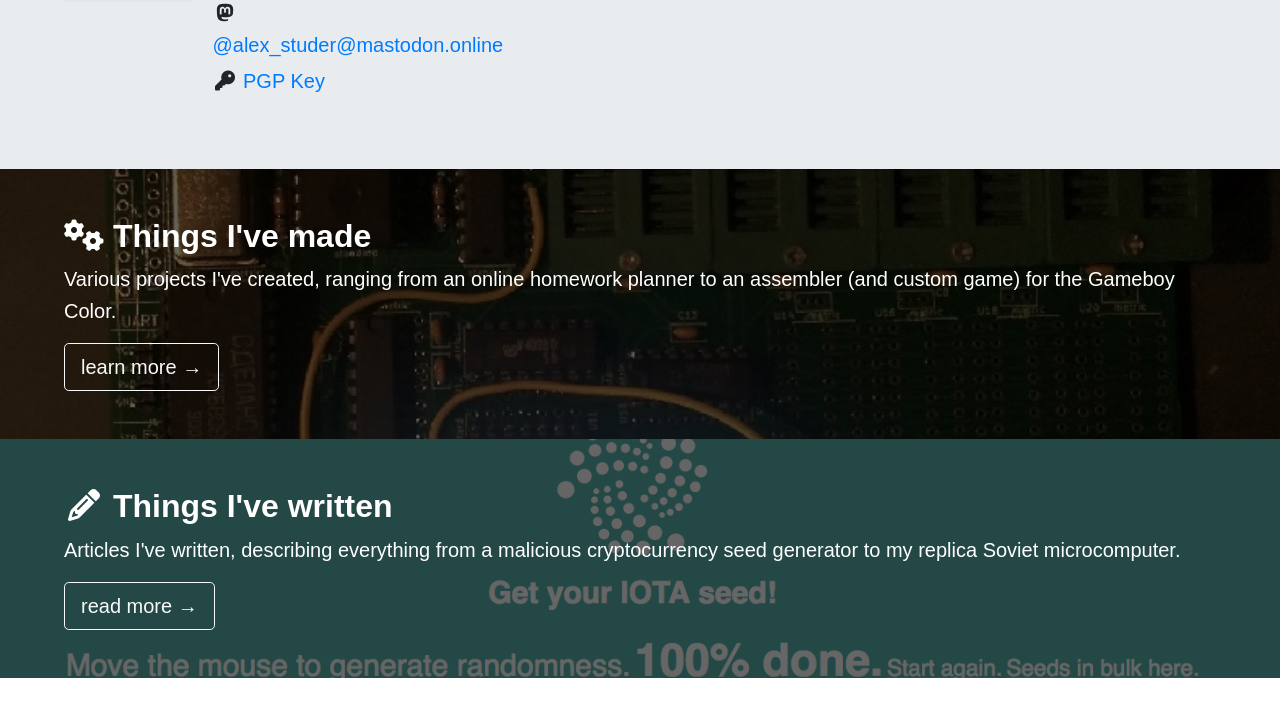
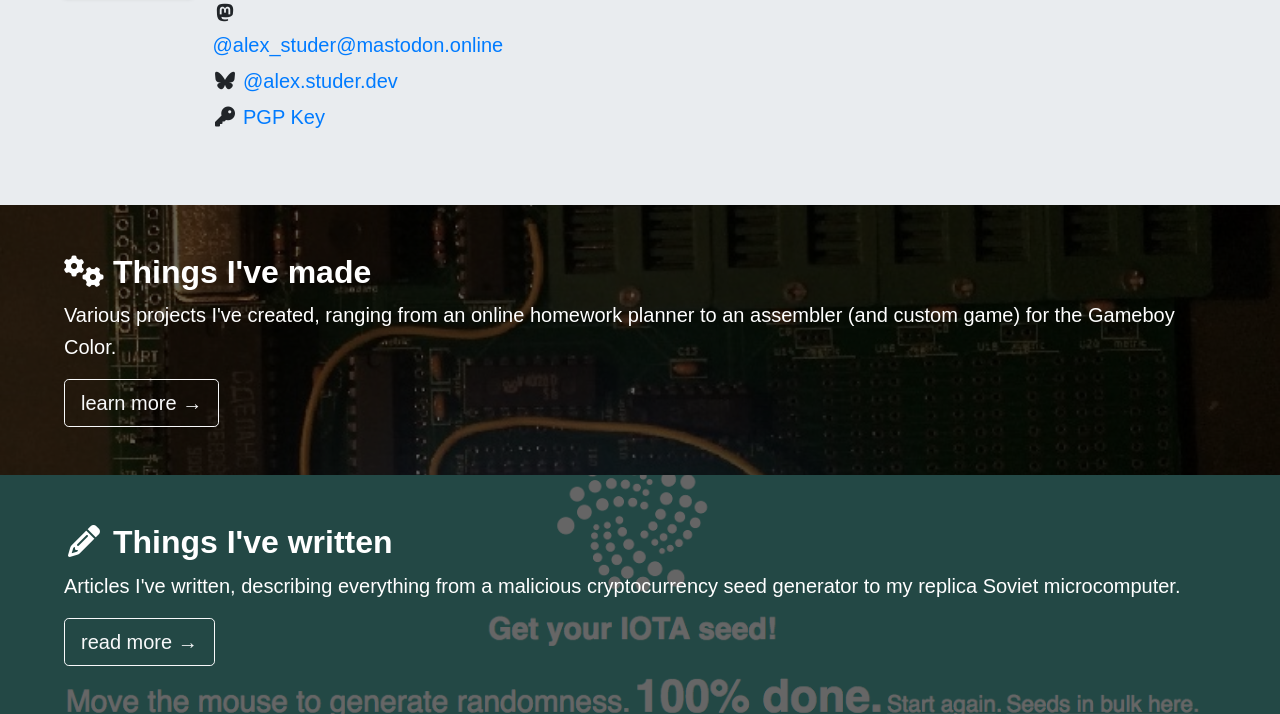
Before and after one commit to thatoddmailbox/thatoddmailbox.github.io, a Jekyll site: the page built from index.html, in a window 1280 px wide, cut to the strip 255-969 px from the top of the page. Built offline with Jekyll 4.4.1, drawn with Linux system fonts in a browser that asks for light colours; nearby versions of some CDN libraries; some web fonts are replaced; before the commit the page ends 933 px from its top, so only the background shows below that.

Commit message:
add bluesky link

```diff
--- a/index.html
+++ b/index.html
@@ -19,6 +19,7 @@
 					<div><i class="fas fa-fw fa-envelope"></i> <a href="mailto:alex@studer.dev" rel="me">alex@studer.dev</a></div>
 					<div><i class="fab fa-fw fa-github"></i> <a href="https://github.com/thatoddmailbox" rel="me noopener noreferrer" target="_blank">thatoddmailbox</a></div>
 					<div><i class="fab fa-fw fa-mastodon"></i> <a href="https://mastodon.online/@alex_studer" rel="me noopener noreferrer" target="_blank">@alex_studer@mastodon.online</a></div>
+					<div><i class="fab fa-fw fa-bluesky"></i> <a href="https://bsky.app/profile/alex.studer.dev" rel="me noopener noreferrer" target="_blank">@alex.studer.dev</a></div>
 					<div><i class="fas fa-fw fa-key"></i> <a href="/pgp">PGP Key</a></div>
 				</div>
 			</div>
```
